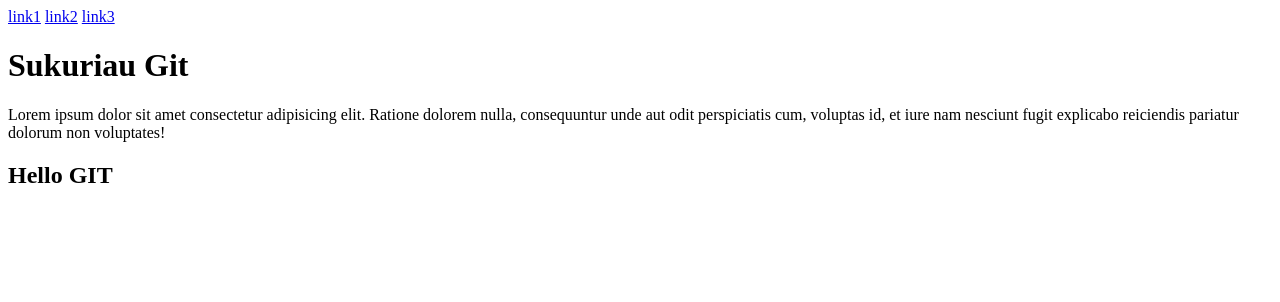
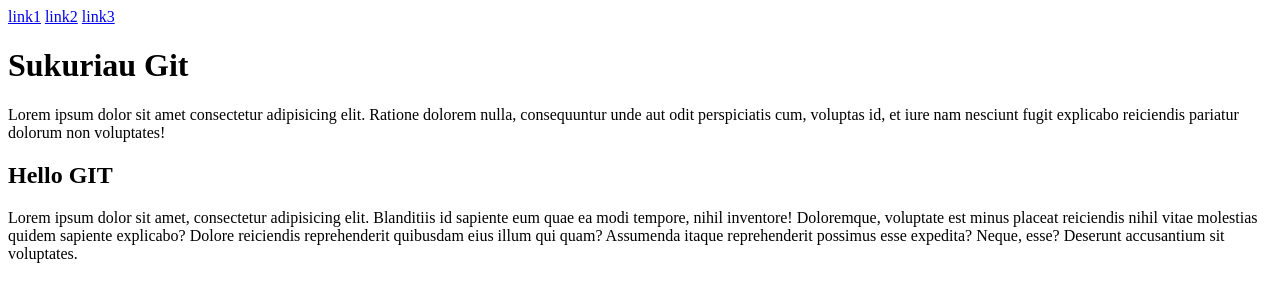
Before and after one commit to lauramano/laura_html08, a plain HTML site: page index.html in a window 1280 px wide. Drawn offline with Linux system fonts and the light colour scheme.

Commit message:
pridejau dar viena p

```diff
--- a/index.html
+++ b/index.html
@@ -20,6 +20,14 @@
         nam nesciunt fugit explicabo reiciendis pariatur dolorum non voluptates!
       </p>
       <h2>Hello GIT</h2>
+      <p>
+        Lorem ipsum dolor sit amet, consectetur adipisicing elit. Blanditiis id
+        sapiente eum quae ea modi tempore, nihil inventore! Doloremque,
+        voluptate est minus placeat reiciendis nihil vitae molestias quidem
+        sapiente explicabo? Dolore reiciendis reprehenderit quibusdam eius illum
+        qui quam? Assumenda itaque reprehenderit possimus esse expedita? Neque,
+        esse? Deserunt accusantium sit voluptates.
+      </p>
     </main>
   </body>
 </html>
```
